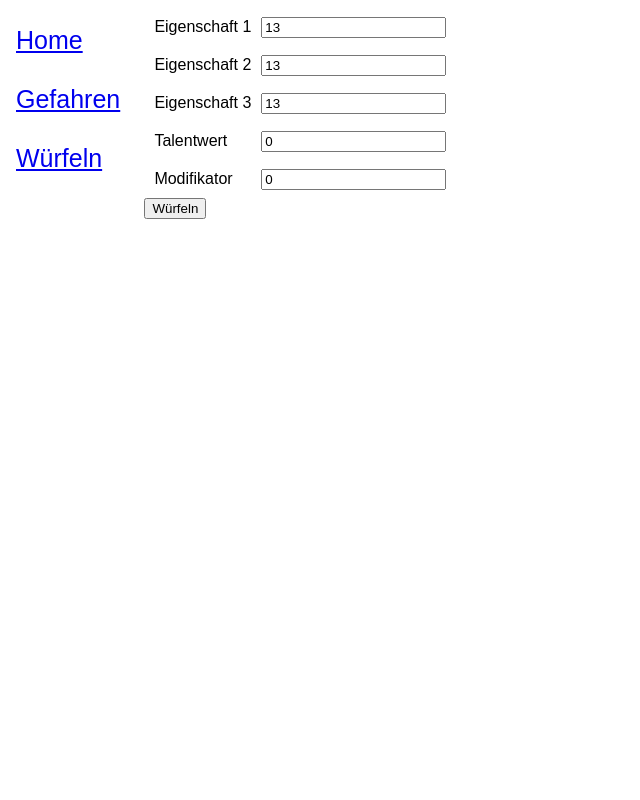
After one commit to hendrik-p/MeisterToolWebApp, a Flask app: page /dice in a window 1280 px wide. The commit adds this page. Shown: the whole page, without its empty margins (0-640 px from the left). Run offline with Flask 2, Linux system fonts and the light colour scheme.

Commit message:
Some refactoring, added navigation sidebar, added functionality for rolling dice.

```diff
--- a/app.py
+++ b/app.py
@@ -1,42 +1,10 @@
 import sqlite3
-from flask import Flask, render_template, g
-from flask_wtf import FlaskForm
-from wtforms import SelectField
+from flask import Flask, render_template, g, request
+from forms import DangersForm, DiceRollForm
+from functions import fetch_animals_and_monsters, dice_roll
 
 app = Flask(__name__)
 app.secret_key = 'my_secret_development_key'
-
-regions = ['Mittelreich',
-           'Orkland',
-           'Thorwal',
-           'Nostria',
-           'Andergast',
-           'Horasreich',
-           'Zyklopeninseln',
-           'Alanfa',
-           'Dschungel des Südens',
-           'Südmeer',
-           'Kalifat',
-           'Länder der Tulamiden',
-           'Aranien',
-           'Maraskan',
-           'Schattenlande',
-           'Salamandersteine',
-           'Svelltal',
-           'Bornland',
-           'Hoher Norden',
-           'Mhanadistan',
-           'Wüste Khom']
-
-select_region_choices = []
-query_names = {}
-for region in regions:
-    value = region.lower().replace(' ', '_')
-    value = value.replace('ä', 'ae')
-    value = value.replace('ö', 'oe')
-    value = value.replace('ü', 'ue')
-    select_region_choices.append((value, region))
-    query_names[value] = region
 
 db_path = 'odatastools.db'
 
@@ -47,27 +15,43 @@ def get_database():
         db = g._database
     return db
 
-class DangersForm(FlaskForm):
+@app.route('/')
+def index():
+    return render_template('index.html')
 
-    region = SelectField('mittelreich', choices=select_region_choices)
-
-
-@app.route('/', methods=['GET', 'POST'])
+@app.route('/dangers', methods=['GET', 'POST'])
 def dangers():
     form = DangersForm()
-    region = select_region_choices[0][0]
+    region = form.select_region_choices[0][0]
     if form.validate_on_submit():
         region = form.region.data
-    animal_query = 'select Name, Quelle from animals where[%s]=1 order by name' % query_names[region]
-    monster_query = 'select Name, Quelle from ungeheuer where[%s]=1 order by name' % query_names[region]
     db_conn = get_database()
-    db_cursor = db_conn.cursor()
-    db_cursor.execute(animal_query)
-    animal_rows = db_cursor.fetchall()
-    db_cursor.execute(monster_query)
-    monster_rows = db_cursor.fetchall()
-    return render_template('index.html', form=form, animal_rows=animal_rows,
+    animal_rows, monster_rows = fetch_animals_and_monsters(db_conn,
+                                                           form.query_names[region])
+    return render_template('dangers.html', form=form, animal_rows=animal_rows,
                            monster_rows=monster_rows)
 
+@app.route('/dice', methods=['GET', 'POST'])
+def dice():
+    default_value = 13
+    form = DiceRollForm()
+    if request.method == 'GET':
+        form.attribute1.data = default_value
+        form.attribute2.data = default_value
+        form.attribute3.data = default_value
+        form.skill.data = 0
+        form.mod.data = 0
+    if form.validate_on_submit():
+        att1 = form.attribute1.data
+        att2 = form.attribute2.data
+        att3 = form.attribute3.data
+        skill = form.skill.data
+        mod = form.mod.data
+        rolls, result_str = dice_roll(att1, att2, att3, skill, mod)
+        return render_template('dice.html', form=form, rolls=rolls,
+                               result_str=result_str)
+    print('did not validate')
+    return render_template('dice.html', form=form)
+
 if __name__ == '__main__':
-    app.run()
+    app.run(host='0.0.0.0')
--- /dev/null
+++ b/forms.py
@@ -0,0 +1,48 @@
+from flask_wtf import FlaskForm
+from wtforms import SelectField, IntegerField, SubmitField
+
+regions = ['Mittelreich',
+           'Orkland',
+           'Thorwal',
+           'Nostria',
+           'Andergast',
+           'Horasreich',
+           'Zyklopeninseln',
+           'Alanfa',
+           'Dschungel des Südens',
+           'Südmeer',
+           'Kalifat',
+           'Länder der Tulamiden',
+           'Aranien',
+           'Maraskan',
+           'Schattenlande',
+           'Salamandersteine',
+           'Svelltal',
+           'Bornland',
+           'Hoher Norden',
+           'Mhanadistan',
+           'Wüste Khom']
+
+class DangersForm(FlaskForm):
+
+    select_region_choices = []
+    query_names = {}
+    for region in regions:
+        value = region.lower().replace(' ', '_')
+        value = value.replace('ä', 'ae')
+        value = value.replace('ö', 'oe')
+        value = value.replace('ü', 'ue')
+        select_region_choices.append((value, region))
+        query_names[value] = region
+
+    region = SelectField('mittelreich', choices=select_region_choices)
+
+
+class DiceRollForm(FlaskForm):
+
+    attribute1 = IntegerField('attribute1')
+    attribute2 = IntegerField('attribute2')
+    attribute3 = IntegerField('attribute3')
+    skill = IntegerField('skill')
+    mod = IntegerField('mod')
+    roll_button = SubmitField('Würfeln')
--- a/static/style.css
+++ b/static/style.css
@@ -1,5 +1,29 @@
-table { width : 25%;
-        float : left;
-      }
-body { font-family : sans-serif;
-     }
+body { font-family: sans-serif; }
+
+table { width: 25%;
+        float: left; }
+
+th { text-align: left; }
+
+.sidenav { height: 100%;
+           width: 10%;
+           position: fixed;
+           z-index: 1;
+           top: 0;
+           left: 0;
+           overflow-x: hidden;
+           padding-top: 20px; }
+
+.sidenav a {  padding: 6px 8px 6px 16px;
+              font-size: 25px;
+              display: block;
+}
+
+.content { margin-left: 10%;
+           padding: 0px 10px; }
+
+.input_container form { display: table; }
+.input_container p { display: table-row;  }
+.input_container label { display: table-cell;
+                         padding: 10px; }
+.input_container input { display: table-cell; }
--- /dev/null
+++ b/templates/base.html
@@ -0,0 +1,19 @@
+
+<html>
+<link rel=stylesheet type=text/css href="{{ url_for('static', filename='style.css') }}">
+<!--
+<meta name="viewport" content="user-scalable=no, initial-scale=1, maximum-scale=1, minimum-scale=1" />
+-->
+
+<body>
+  <div class="sidenav">
+    <a href="/">Home</a> </br>
+    <a href="dangers">Gefahren</a> </br>
+    <a href="dice">Würfeln</a> </br>
+  </div>
+
+  {% block content %}
+  {% endblock %}
+</body>
+
+</html>
--- /dev/null
+++ b/templates/dice.html
@@ -0,0 +1,35 @@
+{% extends "base.html" %}
+
+{% block content %}
+<div class="content">
+  <div class="input_container">
+    <form method="POST" action="{{ url_for('dice') }}">
+      {{ form.hidden_tag() }}
+      <p>
+      <label>Eigenschaft 1</label> {{ form.attribute1 }} <br>
+      </p>
+      <p>
+      <label>Eigenschaft 2</label> {{ form.attribute2 }} <br>
+      </p>
+      <p>
+      <label>Eigenschaft 3</label> {{ form.attribute3 }} <br>
+      </p>
+      <p>
+      <label>Talentwert</label> {{ form.skill }} <br>
+      </p>
+      <p>
+      <label>Modifikator</label> {{ form.mod }} </br>
+      </p>
+      {{ form.roll_button }}
+    </form>
+  </div>
+  {% if rolls %}
+    {{ rolls[0] }}
+    {{ rolls[1] }}
+    {{ rolls[2] }}
+    <br>
+    {{ result_str }}
+  {% endif %}
+
+</div>
+{% endblock %}
```
Also changed, not shown: functions.py (added, +52 -0 lines), templates/dangers.html (added, +36 -0 lines), templates/index.html (+6 -27 lines).
